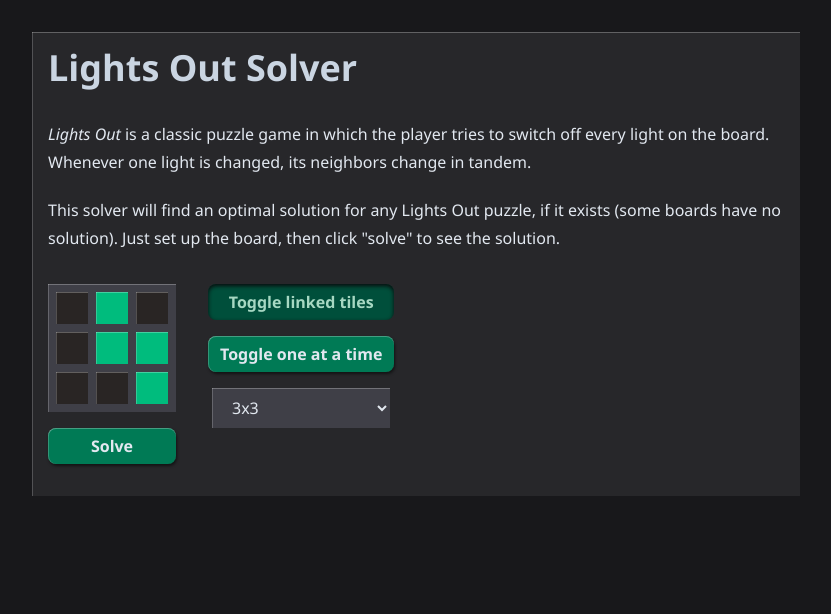
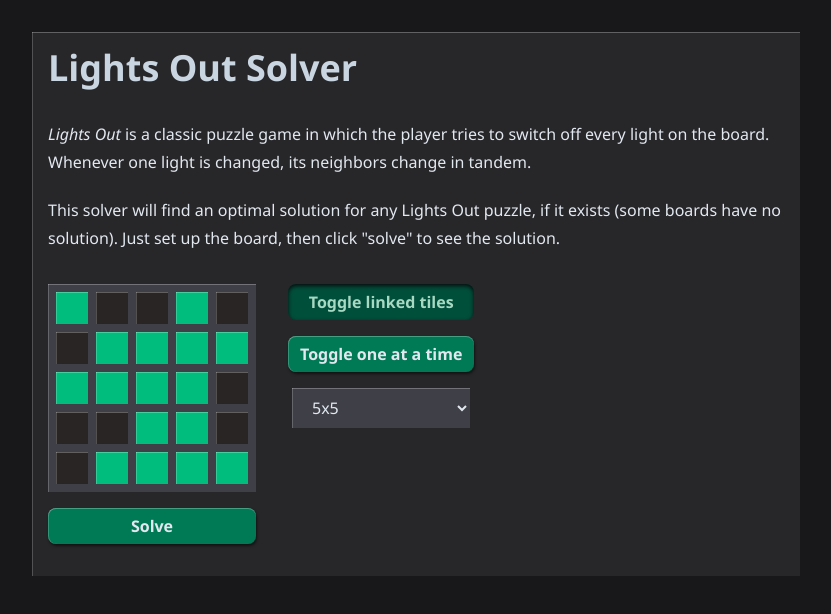
Before and after one commit to bprcode/lightsout-solver, a React (Vite) app: page / in a window 1280 px wide. Shown: the top 614 px of the page, without its empty margins (224-1055 px from the left). Built offline with nearby package versions, Linux system fonts and the light colour scheme.

Commit message:
Randomize initial boards

```diff
--- a/src/App.tsx
+++ b/src/App.tsx
@@ -77,6 +77,15 @@ function toggleSingle(
   update ^= 1 << (row * size + col)
 
   return update
+}
+
+function makeRandomBoard(size:BoardSize) {
+  let board = 0
+  for (let i = 0; i < 7; i++) {
+    const position = Math.floor(Math.random()*(size**2))
+    board = togglePlus(board,size,Math.floor(position/size),position%size)
+  }
+  return board
 }
 
 function makeBitBoard(board: number[][]): BitBoard {
@@ -245,16 +254,11 @@ function SolutionSteps({
   )
 }
 function App() {
-  const [originalBoard] = useState([
-    [0, 1, 0],
-    [0, 1, 1],
-    [0, 0, 1],
-  ])
   const [bitBoard, setBitBoard] = useState<BitBoard>(
-    makeBitBoard(originalBoard)
+    makeRandomBoard(5)
   )
   const [boardSize, setBoardSize] = useState<BoardSize>(
-    originalBoard.length as BoardSize
+    5
   )
 
   const [solution, setSolution] = useState<BitBoard[] | undefined | null>()
@@ -324,7 +328,7 @@ function App() {
             value={boardSize}
             onChange={e => {
               setBoardSize(Number(e.target.value) as BoardSize)
-              setBitBoard(0)
+              setBitBoard(makeRandomBoard(Number(e.target.value) as BoardSize))
               setSolution(undefined)
             }}
           >
```
